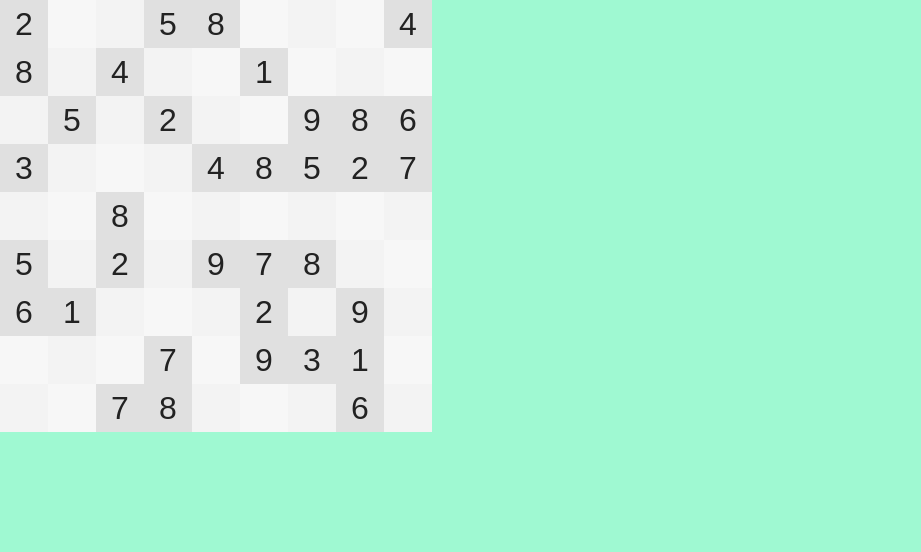
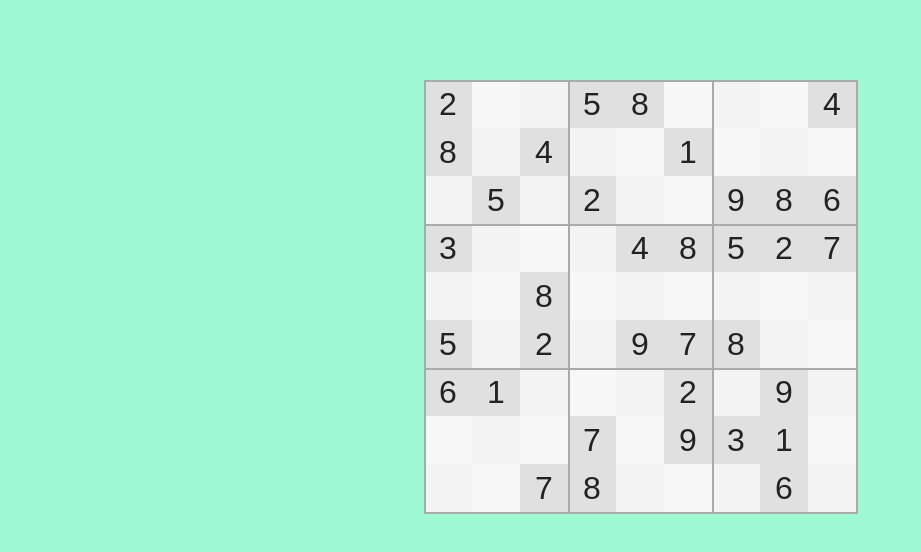
Before and after one commit to sergio-prgm/sudoku-app, a React (Vite) app: page / in a window 1280 px wide. Shown: the top 552 px of the page, without its empty margins (0-921 px from the left). Built offline with nearby package versions, Linux system fonts and the light colour scheme.

Commit message:
Feat: add box dividers

```diff
--- a/src/components/SudokuBoard/styles.scss
+++ b/src/components/SudokuBoard/styles.scss
@@ -1,17 +1,22 @@
+$border_color: #aaa;
+
 
 .sudoku-board {
   display: grid;
   grid-template-rows: repeat(9, 1fr);
   width: 27rem;
   height: 27rem;
+  margin: 5rem auto;
+  position: relative;
   .row {
     display: grid;
     grid-template-columns: repeat(9, 1fr);
     gap: 0;
+    position: relative;
     .cell {
       margin: 0;
       padding: 0;
-      display: inline;
+      display: inline-block;
       font-size: 2rem;
       /*border: 1px solid;*/
       border: none;
@@ -22,6 +27,7 @@
       color: #222;
       background-color: #f7f7f7;
       font-weight: 500;
+      position: relative;
 
       &:read-only {
         background-color: #e0e0e0 ;
@@ -29,6 +35,16 @@
 
       &:focus {
         outline: none;
+      }
+
+      &:nth-child(3n + 1)::after {
+        content: '';
+        height: 2px;
+        width: 100%;
+        background-color: purple;
+        z-index: 999;
+        position: absolute;
+        top: 1rem
       }
     }
 
@@ -54,4 +70,28 @@
       margin: 0;
     }
   }
+
+  &::before {
+    content: '';
+    width: calc(27rem + 2px);
+    height: 2px;
+    background-color: $border_color;
+    position: absolute;
+    top: 0;
+    left: 0px;
+    box-shadow: 0 9rem $border_color, 0 18rem $border_color, 0 27rem $border_color;
+    z-index: 999
+
+  }
+
+  &::after {
+    content: '';
+    width: 2px;
+    height: calc(27rem + 2px);
+    background-color: $border_color;
+    position: absolute;
+    left: 0;
+    top: 0px;
+    box-shadow: 9rem 0 $border_color, 18rem 0 $border_color, 27rem 0 $border_color;
+  }
 }
```
